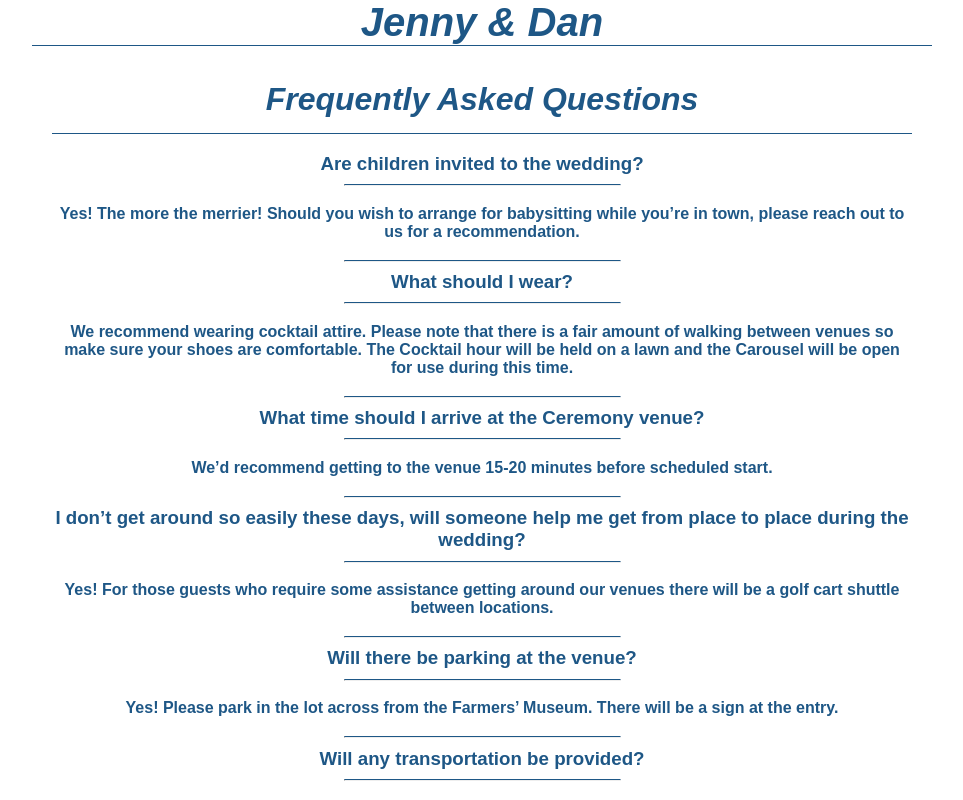
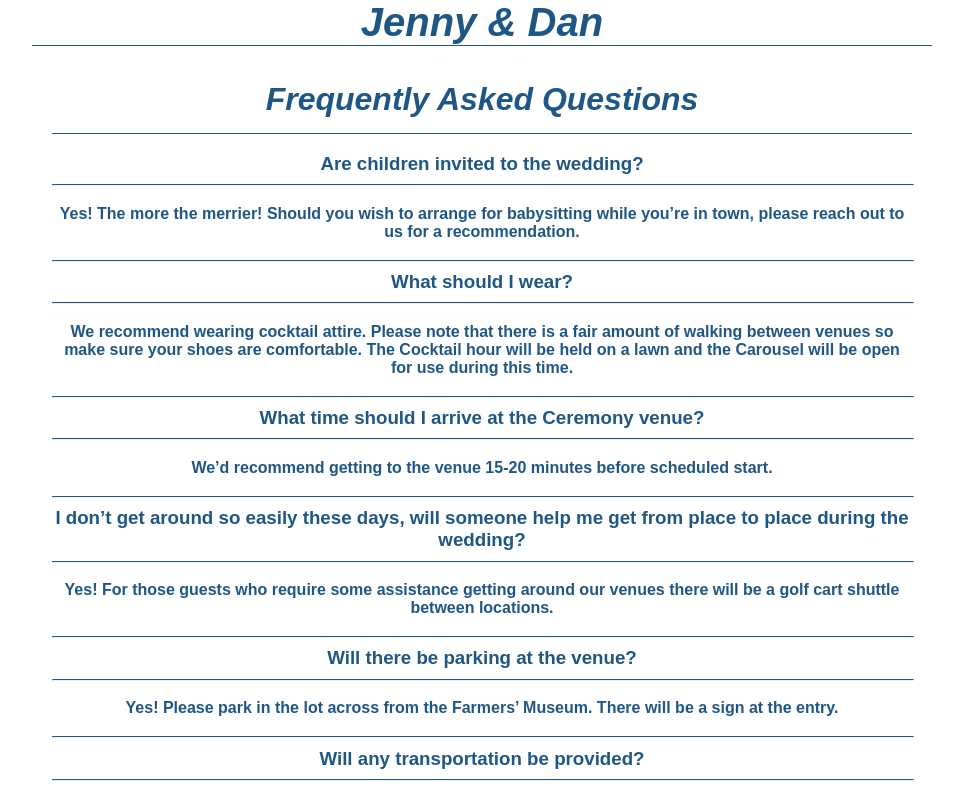
Before and after one commit to danomoseley/jennydan, a SvelteKit app: page /faq in a window 1280 px wide. Shown: the top 800 px of the page, without its empty margins (158-1121 px from the left). Built offline with nearby package versions, Linux system fonts and the light colour scheme.

Commit message:
Make hrs wider

```diff
--- a/src/routes/styles.css
+++ b/src/routes/styles.css
@@ -69,8 +69,6 @@ a {
   color: rgb(30,87,134);
 }
 
-.hamburger
-
 .save-the-date {
   max-height: 98vh;
   max-width:98vw;
@@ -103,7 +101,7 @@ img#us {
 }
 
 #content hr{
-  width:275px;
+  width:100%;
 }
 
 #content .button{
```
